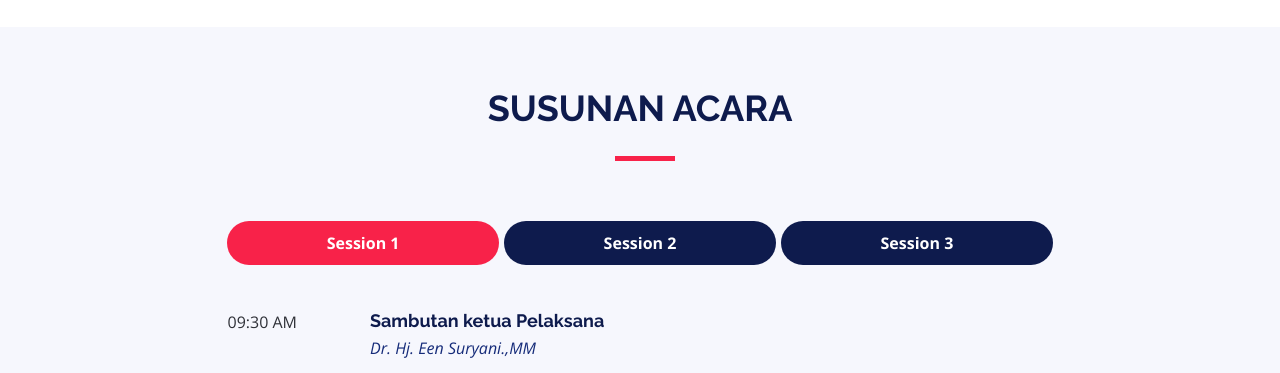
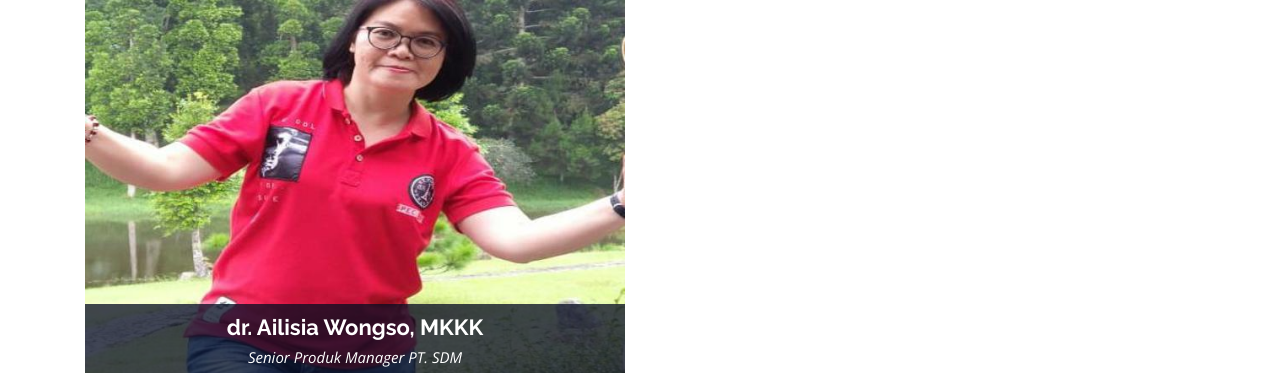
Before and after one commit to seminardermatolgistgarut/dermatologi.github.io, a plain HTML site: page index.html in a window 1280 px wide. Shown: the part 1649-2022 px from the top of the page. Drawn offline with nearby package versions, Linux system fonts and the light colour scheme.

Commit message:
penambahan dr irma

```diff
--- a/index.html
+++ b/index.html
@@ -135,12 +135,12 @@
               </div>
             </div>
           </div>
-          <<!-- div class="col-lg-4 col-md-6">
+          <div class="col-lg-6 col-md-6">
             <div class="speaker" data-aos="fade-up" data-aos-delay="300">
-              <img src="assets/img/speakers/3.jpg" alt="Speaker 3" class="img-fluid">
+              <img src="assets/img/speakers/4.jpeg" alt="Speaker 3" class="img-fluid">
               <div class="details">
-                <h3><a href="speaker-details.html">Cole Emmerich</a></h3>
-                <p>Fugiat laborum et</p>
+                <h3><a href="speaker-details.html">dr. Ailisia Wongso, MKKK</a></h3>
+                <p>Senior Produk Manager PT. SDM</p>
                 <div class="social">
                   <a href=""><i class="fa fa-twitter"></i></a>
                   <a href=""><i class="fa fa-facebook"></i></a>
@@ -150,7 +150,7 @@
               </div>
             </div>
           </div>
-          <div class="col-lg-4 col-md-6">
+         <!-- <div class="col-lg-4 col-md-6">
             <div class="speaker" data-aos="fade-up" data-aos-delay="100">
               <img src="assets/img/speakers/4.jpg" alt="Speaker 4" class="img-fluid">
               <div class="details">
```
Also changed, not shown: assets/img/speakers/3.jpg, assets/img/speakers/31.jpg (added), assets/img/speakers/4.jpeg (added), assets/img/speakers/41.jpg (renamed from assets/img/speakers/4.jpg).
